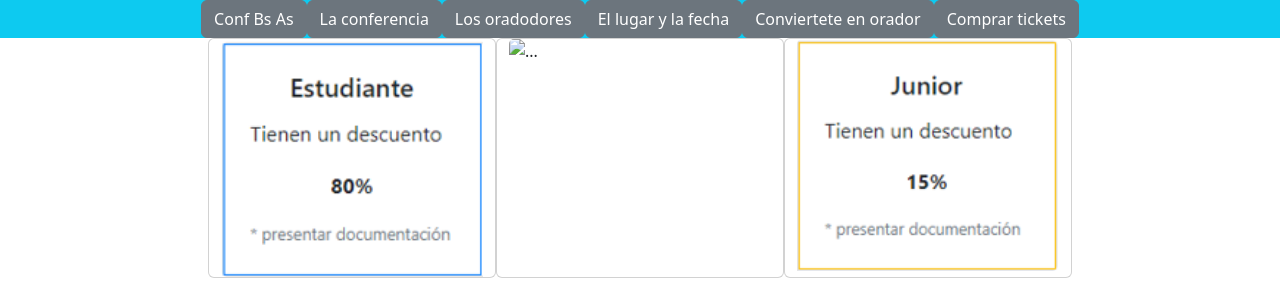
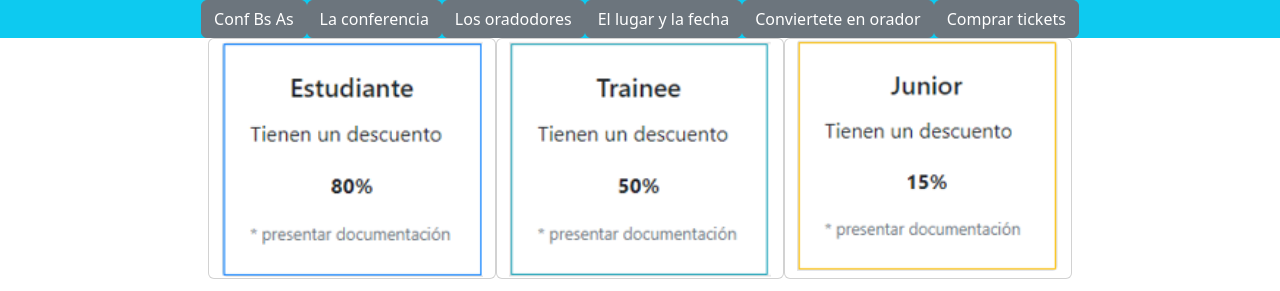
Before and after one commit to emaguero/integradorjs, a plain HTML site: page index.html in a window 1280 px wide. Shown: the top 291 px of the page. Drawn offline with nearby package versions, Linux system fonts and the light colour scheme; the site is published under a folder, as on GitHub Pages, so addresses that start at the root find nothing.

Commit message:
ultima modificacion del index.html

```diff
--- a/index.html
+++ b/index.html
@@ -28,7 +28,7 @@
 
             </div>
             <div class="card" style="width: 18rem;">
-              <img src="/trainee.png" class="card-img-top" alt="...">
+              <img src="trainee.png" class="card-img-top" alt="...">
 
             </div>
             <div class="card" style="width: 18rem;">
```
